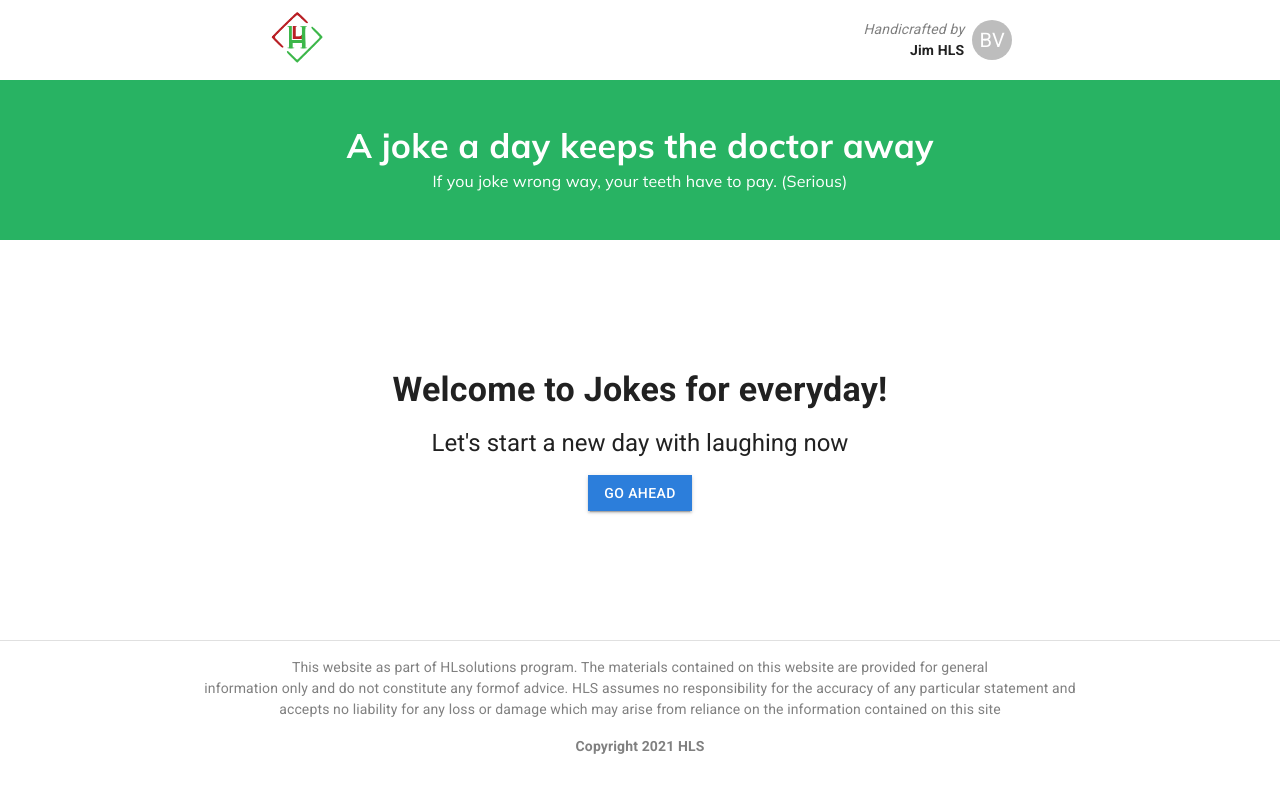
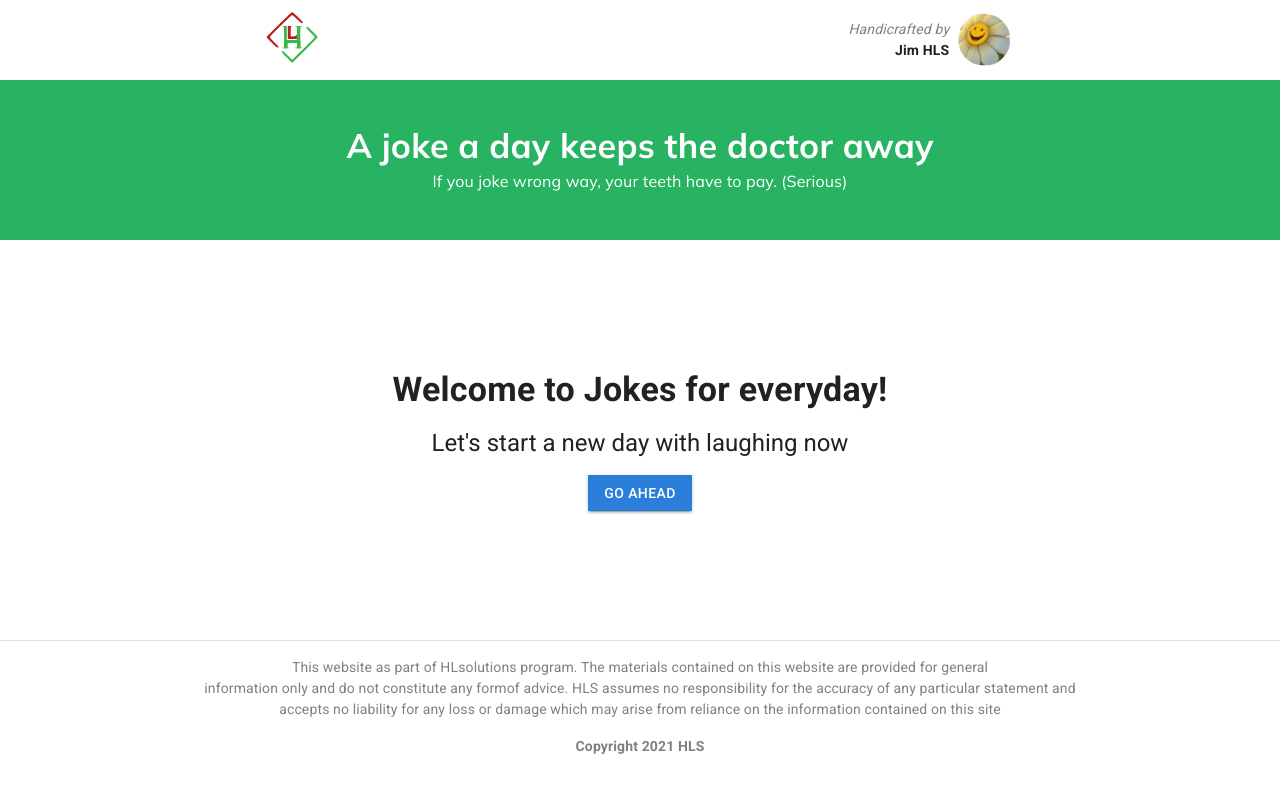
Before and after one commit to Banhbaogia93/Joke-UI, a React (Create React App) app: page / in a window 1280 px wide. Shown: the top 792 px of the page. Built offline with nearby package versions, Linux system fonts and the light colour scheme; no server answers.

Commit message:
Fix avatar

```diff
--- a/src/components/shared/Header/index.tsx
+++ b/src/components/shared/Header/index.tsx
@@ -1,5 +1,6 @@
 import { Avatar, Box, Stack, Typography } from '@mui/material'
 import logo from './logo.png'
+import avatar from './avatar.png'
 import React from 'react'
 
 const Header: React.FC = () => {
@@ -24,7 +25,16 @@ const Header: React.FC = () => {
             <Typography fontSize={14} color="gray"><i>Handicrafted by</i></Typography>
             <Typography fontSize={14}><strong>Jim HLS</strong></Typography>
           </Box>
-          <Avatar sx={{ bgcolor: '26a85d' }}>BV</Avatar>
+          <Avatar
+            src={avatar}
+            sx={{
+              bgcolor: '26a85d',
+              width: 60,
+              height: 60
+            }}
+          >
+            BV
+          </Avatar>
         </Stack>
       </Stack>
     </React.Fragment>
```
Also changed, not shown: src/components/shared/Header/avatar.png (added).
